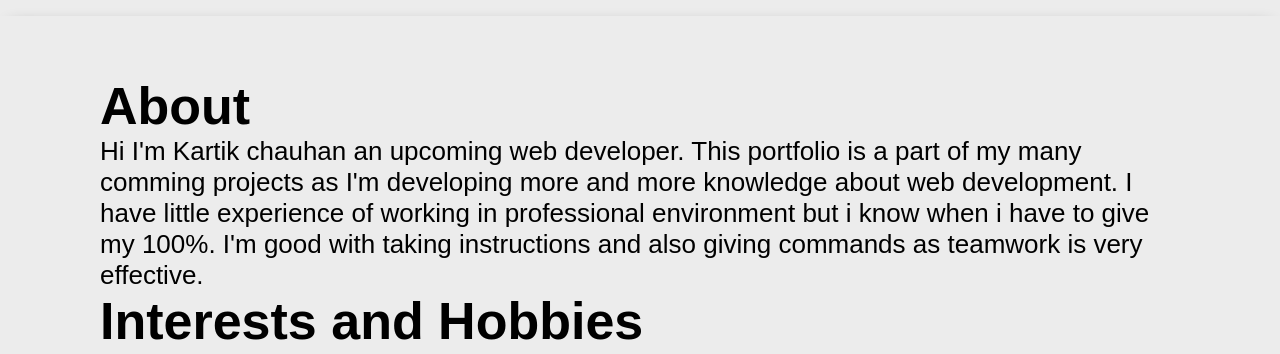
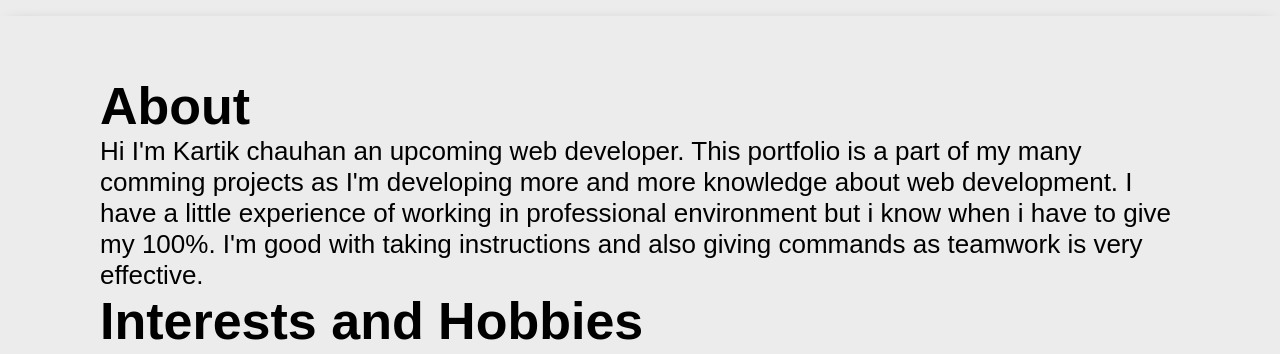
Before and after one commit to mrkartikkc/Portfolio, a plain HTML site: page index.html in a window 1280 px wide. Shown: the part 800-1154 px from the top of the page. Drawn offline with Linux system fonts and the light colour scheme.

Commit message:
Update index.html

```diff
--- a/index.html
+++ b/index.html
@@ -34,7 +34,7 @@
             <p>Hi I'm Kartik chauhan an upcoming web developer.
                 This portfolio is a part of my many comming projects
                 as I'm developing more and more knowledge about web
-                development. I have little experience of working in
+                development. I have a little experience of working in
                 professional environment but i know when i have to
                 give my 100%. I'm good with taking instructions and
                  also giving commands as teamwork is very effective.</p>
```
